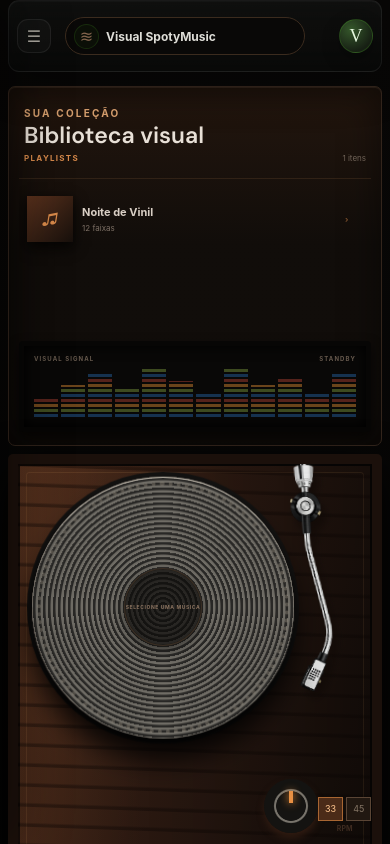
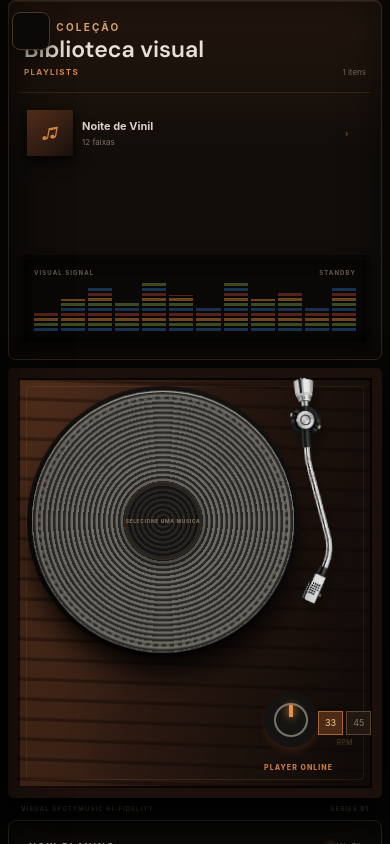
Before and after one commit to Mizerex/visual-spotymusic, a Next.js app: page / in a window 390 px wide. Both pictures are taken after a click on the button "Explorar em modo demonstração". Shown: the top 844 px of the page. Built offline with nearby package versions, Linux system fonts and the light colour scheme; no server answers; a web font is replaced by a local one.

Commit message:
refine: remover barra superior e liberar receiver

```diff
--- a/app/globals.css
+++ b/app/globals.css
@@ -255,7 +255,7 @@ html,body { font-family:Inter,"DM Sans",sans-serif; background:#070706; }
 .topbar-track { max-width:420px;height:38px;border-radius:22px;border-color:#3b2b1e;background:#090807; }
 .topbar-track span.playing,.topbar-nav button:hover { color:var(--console-orange); }
 .topbar-status.playing i { background:#3be377;box-shadow:0 0 12px #2fe06e; }
-.top-grid { height:clamp(520px,calc(100vh - 258px),690px);grid-template-columns:minmax(560px,1fr) minmax(330px,390px);gap:8px;max-width:none;margin:0; }
+.top-grid { height:clamp(500px,calc(100vh - 186px),760px);grid-template-columns:minmax(560px,1fr) minmax(330px,390px);gap:8px;max-width:none;margin:0; }
 .turntable-section { min-height:0;display:flex;flex-direction:column; }
 .deck { flex:1;min-height:0;max-height:none;aspect-ratio:auto;border:10px solid #1b100b;border-radius:5px;background:linear-gradient(105deg,#4e2d1c,#2b1911 45%,#130d0a);box-shadow:inset 0 0 0 2px #080605,inset 0 1px rgba(255,211,168,.14),0 18px 45px #000; }
 .deck::before { inset:8px;border-color:rgba(223,160,100,.12);border-radius:3px; }
@@ -401,7 +401,7 @@ html,body { font-family:Inter,"DM Sans",sans-serif; background:#070706; }
 
 /* Premium layout pass — referência de posicionamento, identidade própria preservada */
 .top-grid {
-  height: clamp(520px, calc(100vh - 258px), 690px);
+  height: clamp(500px, calc(100vh - 186px), 760px);
   grid-template-columns: minmax(235px,.72fr) minmax(500px,1.62fr) minmax(300px,.86fr);
   gap: 8px;
 }
@@ -513,6 +513,25 @@ html,body { font-family:Inter,"DM Sans",sans-serif; background:#070706; }
   .now-playing { grid-column: 1/-1; height: auto; }
   .library-console,.turntable-section { min-height: 520px; }
 }
+@media(max-width:1100px) {
+  .mobile-menu {
+    position:fixed;
+    z-index:30;
+    top:12px;
+    left:12px;
+    width:38px;
+    height:38px;
+    display:grid;
+    place-items:center;
+    padding:0;
+    border:1px solid #493522;
+    border-radius:8px;
+    color:#d9995f;
+    background:#0b0907;
+    box-shadow:0 6px 18px rgba(0,0,0,.55);
+  }
+  .mobile-menu span { display:none; }
+}
 @media(max-width:780px) {
   .top-grid { display: flex; }
   .library-console { min-height: 360px; order: 1; }
--- a/components/AppShell.tsx
+++ b/components/AppShell.tsx
@@ -8,7 +8,6 @@ import { NowPlaying } from "./NowPlaying";
 import { AnalogPanel } from "./AnalogPanel";
 import { ErrorToast } from "./ErrorToast";
 import { Icon } from "./Icon";
-import { Topbar } from "./Topbar";
 import { LibraryConsole } from "./LibraryConsole";
 import type { LibraryCategory } from "@/types/spotify";
 
@@ -36,7 +35,7 @@ export function AppShell() {
       }}
     />
     {sidebarOpen && <button className="sidebar-backdrop" onClick={() => setSidebarOpen(false)} aria-label="Fechar biblioteca" />}
-    <main className="studio"><Topbar onMenu={() => setSidebarOpen(true)} /><div className="top-grid"><LibraryConsole category={libraryCategory} mode={mainView} /><Turntable /><NowPlaying /></div><AnalogPanel /></main>
+    <main className="studio"><div className="top-grid"><LibraryConsole category={libraryCategory} mode={mainView} /><Turntable /><NowPlaying /></div><AnalogPanel /></main>
     <ErrorToast />
   </div>;
 }
```
